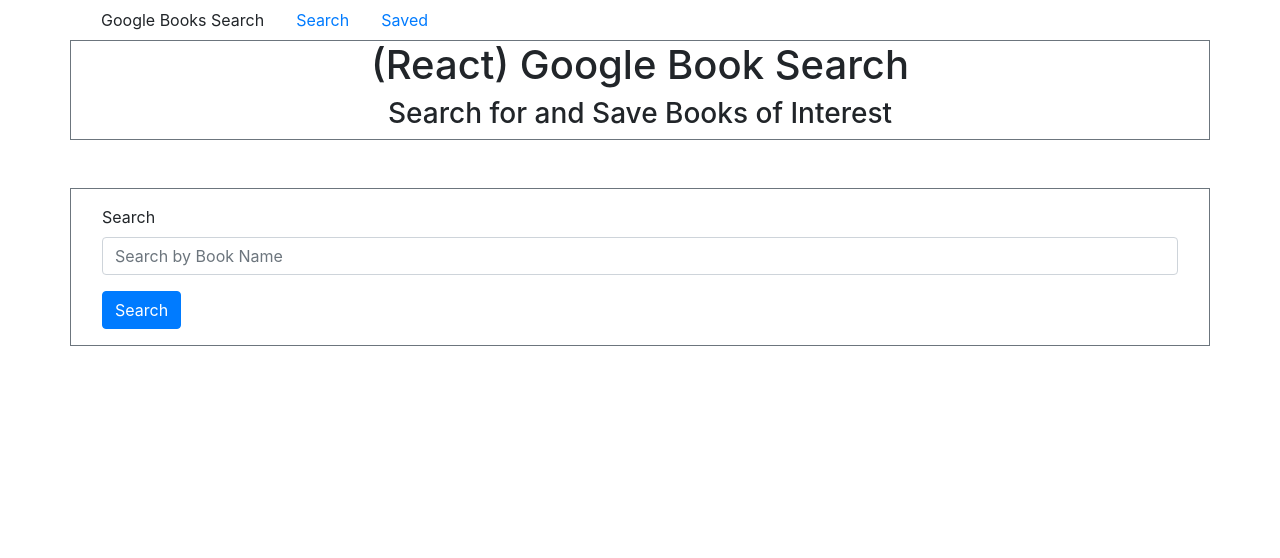
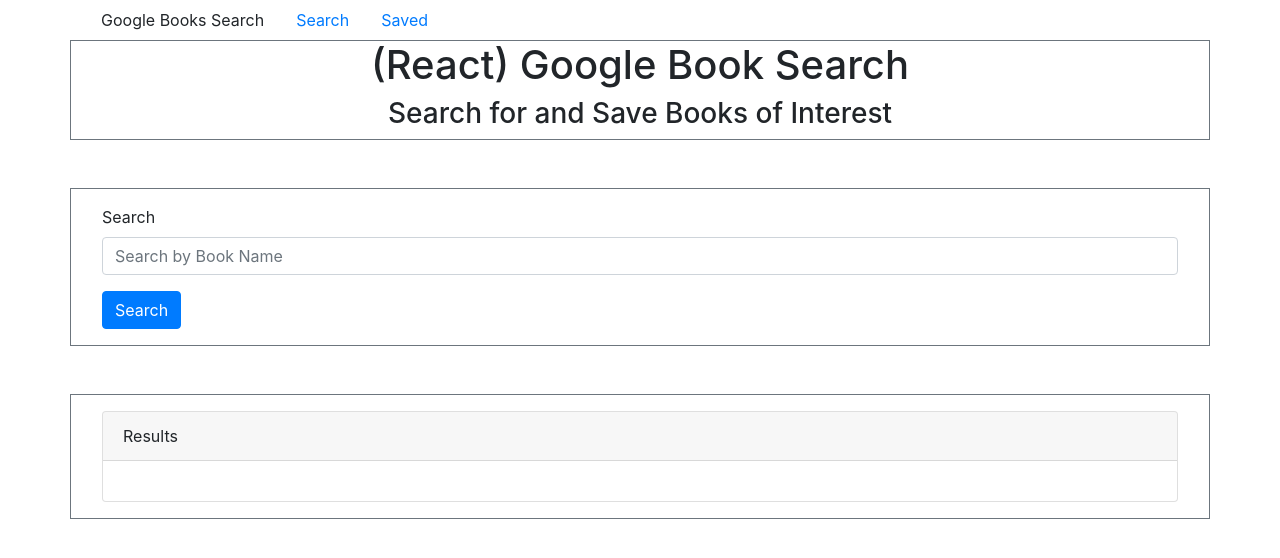
Before and after one commit to tabouzeid/google_book_search, a React (Create React App) app: page / in a window 1280 px wide. Shown: the top 558 px of the page. Built offline with nearby package versions, Linux system fonts and the light colour scheme.

Commit message:
adding templates for the search results

```diff
--- a/src/components/BookItem/index.js
+++ b/src/components/BookItem/index.js
@@ -2,8 +2,19 @@
 
 function BookItem(){
     return (
-        <div className="container">
-
+        <div class="card mb-3" style={{maxWidth: "540px"}}>
+            <div class="row no-gutters">
+                <div class="col-md-4">
+                <img src="..." class="card-img" alt="..."/>
+                </div>
+                <div class="col-md-8">
+                <div class="card-body">
+                    <h5 class="card-title">Card title</h5>
+                    <p class="card-text">This is a wider card with supporting text below as a natural lead-in to additional content. This content is a little bit longer.</p>
+                    <p class="card-text"><small class="text-muted">Last updated 3 mins ago</small></p>
+                </div>
+                </div>
+            </div>
         </div>
     );
 }
--- a/src/components/SearchPage/index.js
+++ b/src/components/SearchPage/index.js
@@ -1,11 +1,12 @@
 import React, { useState } from 'react'
+import BookItem from '../BookItem/index';
 
 function SearchPage(){
-    const [searchResults, setSearchResults] = useState({});
+    const [searchResults, setSearchResults] = useState([]);
 
     return (
         <div className="container">
-            <section className="row border border-secondary p-3">
+            <section className="row border border-secondary p-3 mb-5">
                 <div className="col">
                     <form>
                         <div class="form-group">
@@ -16,9 +17,16 @@
                     </form>
                 </div>
             </section>
-            <section className="row">
+            <section className="row border border-secondary p-3">
                 <div className="col">
-
+                <div class="card">
+                    <div class="card-header">
+                        Results
+                    </div>
+                    <div class="card-body">
+                        {searchResults.map((result, index) => <BookItem key={index} book={result}/>)}
+                    </div>
+                    </div>
                 </div>
             </section>
         </div>
```
